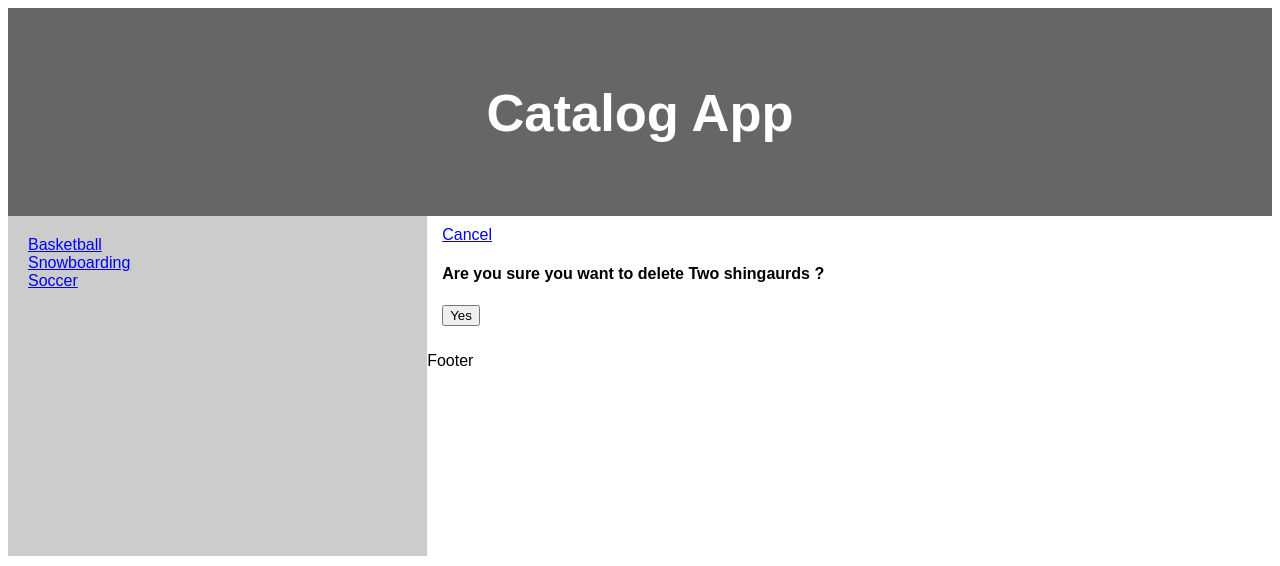
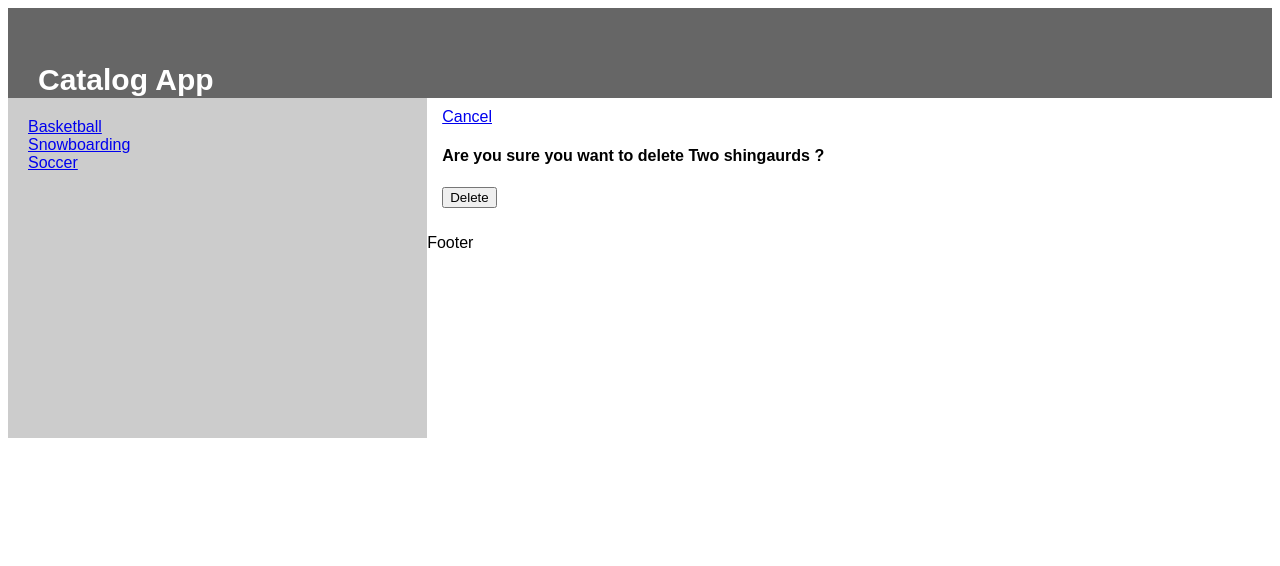
Before and after one commit to divyasuneeth/CatalogAPI, a Flask app: page /catalog/1/delete in a window 1280 px wide. Shown: the top 566 px of the page. Run offline with Flask 2, Linux system fonts and the light colour scheme.

Commit message:
code cahe to edit and delete an item

```diff
--- a/application.py
+++ b/application.py
@@ -1,4 +1,4 @@
-from flask import Flask,render_template,url_for,request
+from flask import Flask,render_template,url_for,request,redirect,flash
 from sqlalchemy import create_engine, asc,desc
 from sqlalchemy.orm import sessionmaker
 from database_setup import Base, Category, ListItems,User
@@ -48,14 +48,29 @@ def addNewItem():
 
 @app.route('/catalog/<int:itemid>/edit',methods=['GET','POST'])
 def editItem(itemid):
-    item=session.query(ListItems).filter_by(id=itemid).first()
-    return render_template('editItem.html',categories=categories,item=item)
+    editeditem=session.query(ListItems).filter_by(id=itemid).one()
+    if request.method=='POST':
+        if request.form['name']:
+            editeditem.name = request.form['name']
+        if request.form['desc']:
+            editeditem.description= request.form['desc']
+        if request.form['category']:
+            editeditem.category_id=request.form['category']
+
+        return redirect(url_for('showlistItems'))
+    else:
+        return render_template('editItem.html',categories=categories,item=editeditem)
 
 
 @app.route('/catalog/<int:itemid>/delete',methods=['GET','POST'])
 def deleteItem(itemid):
-    item=session.query(ListItems).filter_by(id=itemid).first()
-    return render_template('deleteItem.html',categories=categories,item=item)
+    deleteitem=session.query(ListItems).filter_by(id=itemid).first()
+    if request.method=='POST':
+        session.delete(deleteitem)
+        session.commit()
+        return redirect(url_for('showlistItems'))
+    else:
+        return render_template('deleteItem.html',categories=categories,item=deleteitem)
 
 
 if __name__ =='__main__':
--- a/static/style.css
+++ b/static/style.css
@@ -11,9 +11,10 @@ body {
 header {
   background-color: #666;
   padding: 30px;
-  text-align: center;
-  font-size: 35px;
+  text-align: left;
+  font-size: 20px;
   color: white;
+  height: 30px;
 }
 
 /* Create two columns/boxes that floats next to each other */
--- a/templates/deleteItem.html
+++ b/templates/deleteItem.html
@@ -1,12 +1,11 @@
 {%extends "main.html" %}
 {% block content %}
-<div>
+<form action="{{url_for('deleteItem',itemid=item.id)}}" method='post'>
+  <div>
 
-  <a href="{{url_for('showlistItems')}}">Cancel</a>
-  <h4>Are you sure you want to delete {{item.name}} ?</h4>
-  <input type="button" name="yes" value="Yes">
-
-
-
-</div>
+    <a href="{{url_for('showlistItems')}}">Cancel</a>
+    <h4>Are you sure you want to delete {{item.name}} ?</h4>
+      <button id="submit" type="submit">Delete </button>
+  </div>
+</form>
 {% endblock %}
--- a/templates/lists.html
+++ b/templates/lists.html
@@ -1,6 +1,8 @@
 {% extends "main.html" %}
 {% block content %}
+<div>
 {% for item in items %}
-  <h5>{{item.name}}</h5>
+<p>  {{item.name}}</p>
   {% endfor %}
+</div>
 {% endblock %}
```
Also changed, not shown: templates/editItem.html (+6 -6 lines), categoryItems.db, 1 other file.
